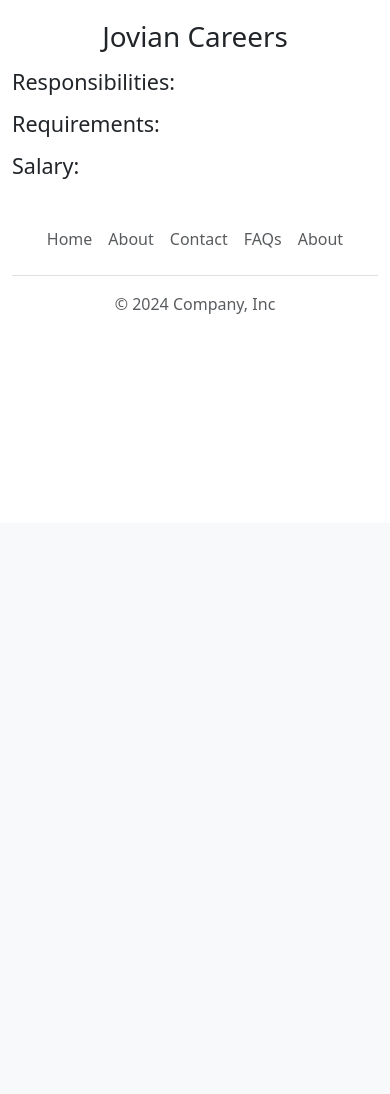
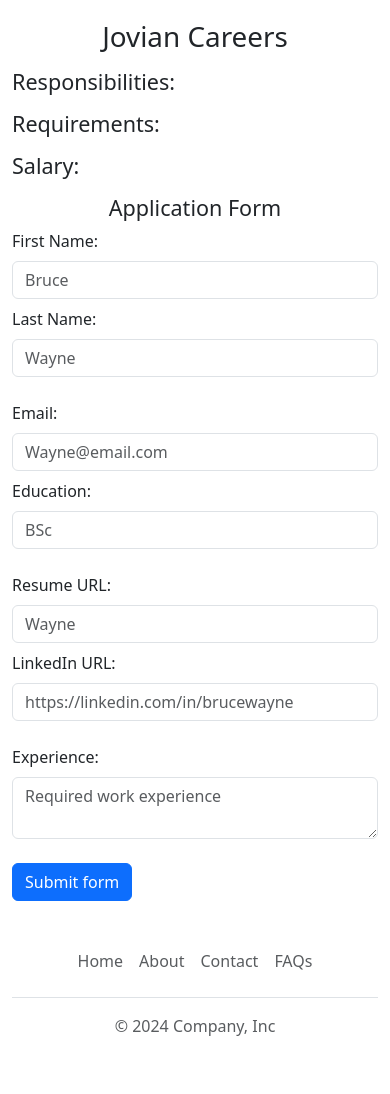
Before and after one commit to sang105/FlaskIntro, a Flask app: template templates/jobpage.html in a window 390 px wide. Shown: the part 321-1415 px from the top of the page. Before the commit the page ends 635 px from the top, so only its background shows below. Run offline with Flask 3, Linux system fonts and the light colour scheme; the template is opened without the code that fills it, so the values that code supplies are empty.

Commit message:
Added applications to DB from UI

```diff
--- a/app.py
+++ b/app.py
@@ -1,5 +1,5 @@
-from flask import Flask, render_template, jsonify
-from database import load_jobs_from_db, load_job_from_db
+from flask import Flask, render_template, jsonify, request
+from database import load_jobs_from_db, load_job_from_db,add_application_to_db
 import os
 
 app = Flask(__name__)
@@ -22,5 +22,12 @@ def job(id):
       return "Not Found", 404
    return render_template("jobpage.html", job=job)
 
+@app.route("/job/<id>/apply", methods=['post'])
+def apply_to_job(id):
+   data = request.form
+   job = load_job_from_db(id)
+   add_application_to_db(id, data)
+   return render_template("application_submitted.html", application=data, job=job)
+
 if __name__ == '__main__':
   app.run(host='0.0.0.0', port=8080, debug=True)
--- /dev/null
+++ b/templates/application_form.html
@@ -0,0 +1,48 @@
+<h4 class="text-center">Application Form</h4>
+<form action="/job/{{job['id']}}/apply", method="post">
+    <div class="row g-2 mb-4">
+        <div class="col-md-6">
+            <label for="" class="form-label">First Name:</label>
+            <input type="text" class="form-control" name="first_name" placeholder="Bruce" required>
+        </div>
+       <div class="col-md-6">
+        <label for="" class="form-label">Last Name:</label>
+        <input type="text" class="form-control" name="last_name" placeholder="Wayne" required>
+       </div>
+    </div>
+
+    <div class="row g-2 mb-4">
+        <div class="col-md-6">
+            <label for="" class="form-label">Email:</label>
+            <input type="email" class="form-control" name="email" placeholder="Wayne@email.com" required>
+        </div>
+        <div class="col-md-6">
+            <label for="" class="form-label">Education:</label>
+            <input type="text" class="form-control" name="education" placeholder="BSc">
+        </div>
+    </div>
+
+    <div class="row g-2 mb-4">
+        <div class="col-md-6">
+            <label for="" class="form-label">Resume URL:</label>
+            <input type="url" class="form-control" name="resume_url" placeholder="Wayne">
+        </div>
+        <div class="col-md-6">
+            <label for="" class="form-label">LinkedIn URL:</label>
+        <input type="url" class="form-control" name="linkedin_url" placeholder="https://linkedin.com/in/brucewayne" required>
+        </div>
+    </div>
+
+    <div class="mb-4">
+        <label for="" class="form-label">Experience:</label>
+        <textarea class="form-control" name="work_experience" placeholder="Required work experience" required></textarea>
+        <div class="invalid-feedback">
+          Please add your work experience.
+        </div>
+    </div>
+
+
+   <div class="col-12">
+    <button class="btn btn-primary" type="submit">Submit form</button>
+  </div>
+</form>
--- a/templates/footer.html
+++ b/templates/footer.html
@@ -1,11 +1,10 @@
 <div class="container">
   <footer class="py-3 my-4">
     <ul class="nav justify-content-center border-bottom pb-3 mb-3">
-      <li class="nav-item"><a href="#" class="nav-link px-2 text-body-secondary">Home</a></li>
+      <li class="nav-item"><a href="/" class="nav-link px-2 text-body-secondary">Home</a></li>
       <li class="nav-item"><a href="#" class="nav-link px-2 text-body-secondary">About</a></li>
       <li class="nav-item"><a href="#" class="nav-link px-2 text-body-secondary">Contact</a></li>
       <li class="nav-item"><a href="#" class="nav-link px-2 text-body-secondary">FAQs</a></li>
-      <li class="nav-item"><a href="#" class="nav-link px-2 text-body-secondary">About</a></li>
     </ul>
     <p class="text-center text-body-secondary">&copy; 2024 Company, Inc</p>
   </footer>
--- a/templates/home.html
+++ b/templates/home.html
@@ -2,6 +2,7 @@
 <html>
   <head>
     {% include "header.html" %}
+  </head>
   <body>
     {% include 'nav.html' %}
     {% include "banner.html" %}
--- a/templates/jobpage.html
+++ b/templates/jobpage.html
@@ -24,7 +24,7 @@
             </ol>
             <h4>Salary:</h4>
             <p>{{ job.currency }} {{ job.salary }}</p>
-
+              {% include "application_form.html" %}
         </div>
         {% include 'footer.html' %}
     </body>
```
Also changed, not shown: database.py (+16 -0 lines), templates/application_submitted.html (added, +26 -0 lines).
